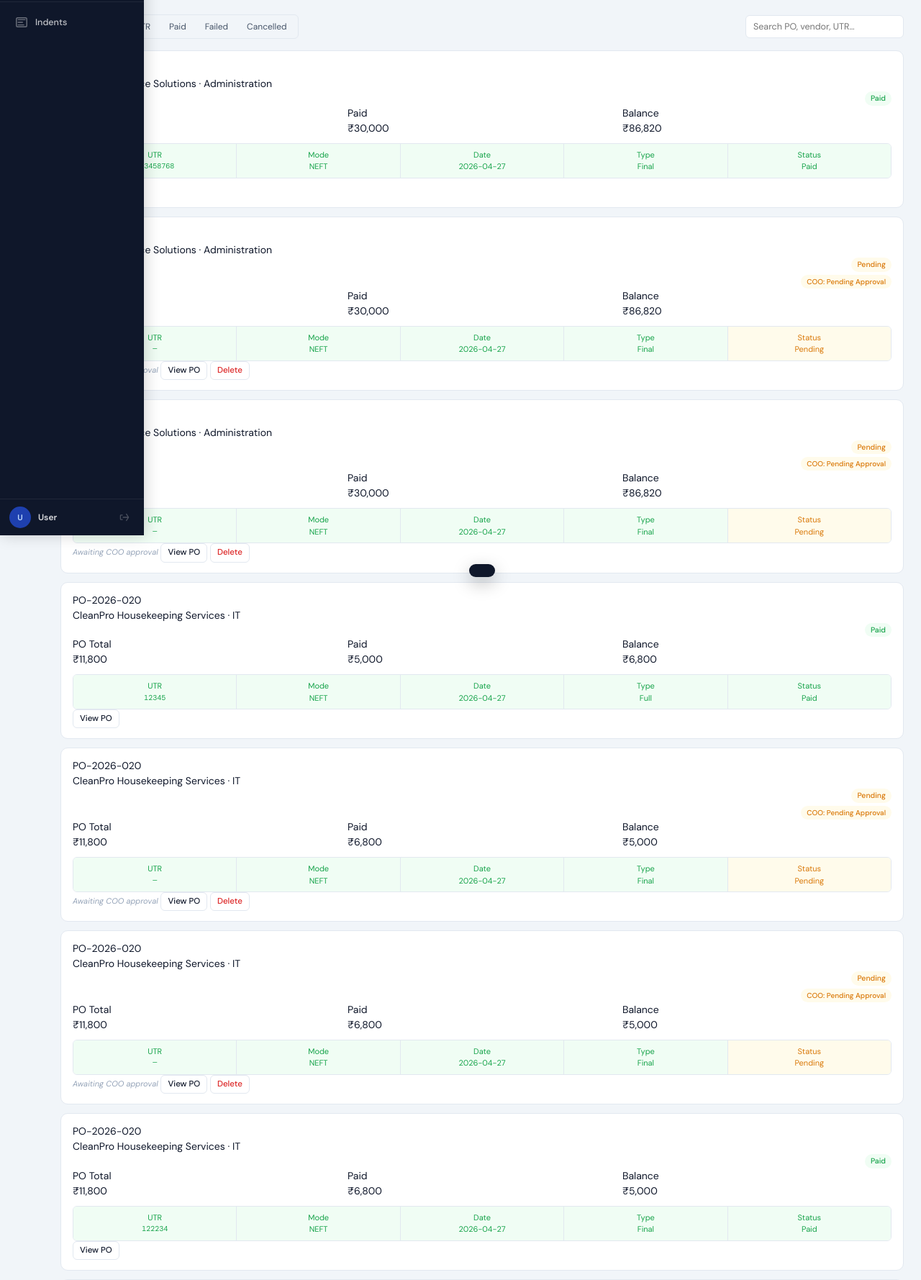
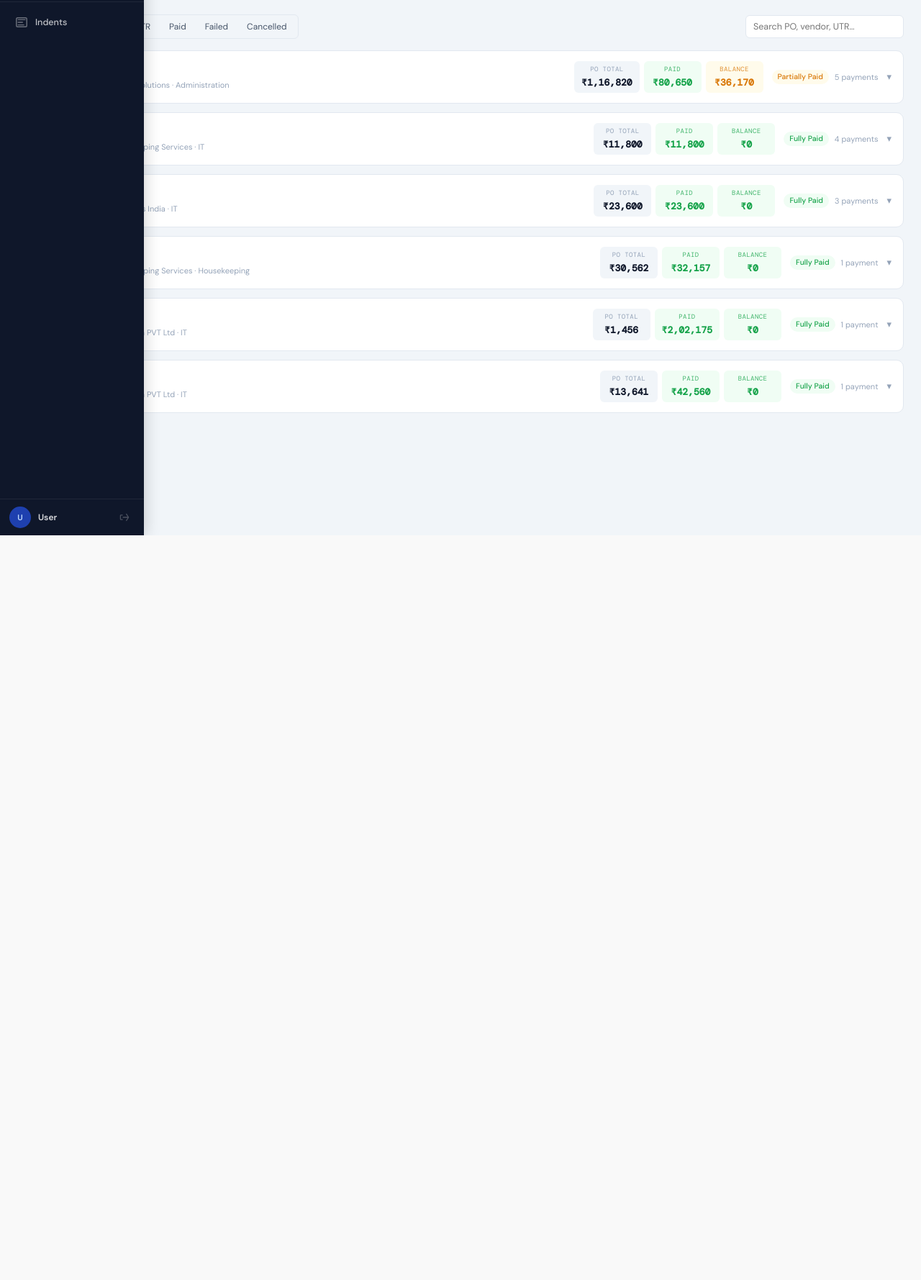
Before and after one commit to PrAjWa-L/PO_Automation, a Flask app: template app/templates/payments.html in a window 1280 px wide. Shown: the part 56-1835 px from the top of the page at 72% size. After the commit the page ends 800 px from the top, so only its background shows below. Run offline with Flask 3, Linux system fonts and the light colour scheme; the template is opened without the code that fills it, so the values that code supplies are empty; data comes from the database, SQL or seed files in the repository; both versions use the stored data as it was after the commit; some libraries are stand-ins or nearby versions.

Commit message:
Payment module changes

```diff
--- a/app/routes/payments.py
+++ b/app/routes/payments.py
@@ -26,21 +26,57 @@ VALID_MODES  = ["NEFT", "RTGS", "IMPS", "Cheque", "Cash", "UPI"]
 VALID_STATUS = ["Pending", "Paid", "Failed", "Cancelled"]
 
 
-# ─── LIST ────────────────────────────────────────────────────
+# ─── LIST (grouped by PO) ────────────────────────────────────
 @payments_bp.get("")
 def list_payments():
-    q = Payment.query
+    from sqlalchemy import func
+    from collections import OrderedDict
 
     status = request.args.get("status")
     po_id  = request.args.get("po_id")
     mode   = request.args.get("payment_mode")
 
+    q = Payment.query
     if status: q = q.filter(Payment.status == status)
     if po_id:  q = q.filter(Payment.po_id  == po_id)
     if mode:   q = q.filter(Payment.payment_mode == mode)
 
-    payments = q.order_by(Payment.payment_date.desc()).all()
-    return ok([p.to_dict() for p in payments])
+    payments = q.order_by(Payment.po_id, Payment.payment_date.asc()).all()
+
+    # Total paid per PO (Paid status only)
+    paid_by_po = dict(
+        db.session.query(Payment.po_id, func.sum(Payment.amount))
+        .filter(Payment.status == "Paid")
+        .group_by(Payment.po_id)
+        .all()
+    )
+
+    # Group payments by PO
+    groups = OrderedDict()
+    for p in payments:
+        pid = p.po_id
+        if pid not in groups:
+            po          = p.po
+            grand_total = float(po.grand_total or 0) if po else 0
+            total_paid  = float(paid_by_po.get(pid, 0) or 0)
+            groups[pid] = {
+                "po_id":       pid,
+                "vendor_name": po.vendor_name if po else None,
+                "department":  po.department  if po else None,
+                "grand_total": grand_total,
+                "total_paid":  round(total_paid, 2),
+                "balance":     round(max(0, grand_total - total_paid), 2),
+                "payments":    [],
+            }
+        groups[pid]["payments"].append(p.to_dict())
+
+    # Sort by most-recent payment date first
+    def _latest(g):
+        dates = [p["payment_date"] for p in g["payments"] if p["payment_date"]]
+        return max(dates) if dates else ""
+
+    result = sorted(groups.values(), key=_latest, reverse=True)
+    return ok(result)
 
 
 # ─── PENDING UTR (special list — no UTR + status Pending) ────
--- a/app/static/css/main.css
+++ b/app/static/css/main.css
@@ -1078,6 +1078,182 @@ td {
 .pay-ctx-lbl    { font-size: 11px; color: var(--text3); }
 .pay-ctx-total  { font-size: 15px; }
 
+/* ── PO Grouped Payment Card ─────────────────────────────── */
+.po-pay-card {
+  background: var(--surface);
+  border: 1px solid var(--border);
+  border-radius: var(--r-lg);
+  margin-bottom: 12px;
+  overflow: hidden;
+  transition: box-shadow var(--t-slow);
+}
+.po-pay-card:hover { box-shadow: var(--sh-md); }
+
+/* Header (always visible, clickable) */
+.po-pay-hd {
+  display: flex;
+  align-items: center;
+  justify-content: space-between;
+  padding: 14px 16px;
+  cursor: pointer;
+  user-select: none;
+  gap: 12px;
+}
+.po-pay-hd:hover { background: var(--surface2); }
+
+.po-pay-hd-left  { flex: 1; min-width: 0; }
+.po-pay-po       { font-size: 13.5px; font-weight: 700; color: var(--text); }
+.po-pay-meta     { font-size: 11px; color: var(--text3); margin-top: 2px; }
+
+.po-pay-hd-right {
+  display: flex;
+  align-items: center;
+  gap: 0;
+  flex-shrink: 0;
+}
+
+/* Financial summary boxes in header */
+.po-pay-financials {
+  display: flex;
+  gap: 6px;
+}
+.po-pay-fin-box {
+  background: var(--surface3);
+  border-radius: 6px;
+  padding: 5px 10px;
+  text-align: center;
+  min-width: 80px;
+}
+.po-pay-fin-box.paid    { background: var(--green-bg); }
+.po-pay-fin-box.balance { background: var(--amber-bg); }
+.po-pay-fin-box.done    { background: var(--green-bg); }
+.po-pay-fin-lbl {
+  font-size: 9px;
+  color: var(--text3);
+  text-transform: uppercase;
+  letter-spacing: .4px;
+  font-family: var(--font-mono);
+}
+.po-pay-fin-box.paid    .po-pay-fin-lbl { color: var(--green);  opacity: .8; }
+.po-pay-fin-box.balance .po-pay-fin-lbl { color: var(--amber);  opacity: .8; }
+.po-pay-fin-box.done    .po-pay-fin-lbl { color: var(--green);  opacity: .8; }
+.po-pay-fin-val {
+  font-size: 13px;
+  font-weight: 600;
+  font-family: var(--font-mono);
+  margin-top: 1px;
+  color: var(--text);
+}
+.po-pay-fin-box.paid    .po-pay-fin-val { color: var(--green); }
+.po-pay-fin-box.balance .po-pay-fin-val { color: var(--amber); }
+.po-pay-fin-box.done    .po-pay-fin-val { color: var(--green); }
+
+.po-pay-count {
+  font-size: 11px;
+  color: var(--text3);
+  white-space: nowrap;
+}
+.po-pay-chevron {
+  font-size: 13px;
+  color: var(--text3);
+  transition: transform .2s;
+  margin-left: 4px;
+}
+
+/* Collapsible rows container */
+.po-pay-rows {
+  max-height: 0;
+  overflow: hidden;
+  transition: max-height .28s ease;
+  border-top: 0px solid var(--border);
+}
+.po-pay-rows.open {
+  max-height: 1200px;
+  border-top: 1px solid var(--border);
+}
+
+.po-pay-rows-inner {
+  padding: 0 0 6px;
+}
+
+/* Individual payment row inside the dropdown */
+.po-pay-row {
+  display: flex;
+  align-items: flex-start;
+  gap: 10px;
+  padding: 10px 16px;
+  border-bottom: 1px solid var(--border);
+}
+.po-pay-row:last-of-type { border-bottom: none; }
+.po-pay-row.row-paid    { background: var(--surface); }
+.po-pay-row.row-pending { background: var(--amber-bg); }
+
+.po-pay-row-idx {
+  font-size: 10px;
+  font-family: var(--font-mono);
+  color: var(--text3);
+  min-width: 22px;
+  padding-top: 3px;
+}
+
+.po-pay-row-body { flex: 1; min-width: 0; }
+
+.po-pay-row-chips {
+  display: flex;
+  flex-wrap: wrap;
+  gap: 5px;
+  margin-bottom: 5px;
+}
+.po-pay-chip {
+  background: var(--surface3);
+  border: 1px solid var(--border);
+  border-radius: 4px;
+  padding: 1px 7px;
+  font-size: 10px;
+  color: var(--text2);
+  font-family: var(--font-mono);
+}
+
+.po-pay-row-details {
+  display: flex;
+  flex-wrap: wrap;
+  align-items: center;
+  gap: 6px;
+  font-size: 12px;
+  color: var(--text2);
+}
+.po-pay-row-amt {
+  font-weight: 700;
+  font-family: var(--font-mono);
+  color: var(--text);
+  font-size: 13px;
+}
+.po-pay-row-sep { color: var(--text3); }
+
+.po-pay-row-btns {
+  display: flex;
+  flex-direction: column;
+  align-items: flex-end;
+  gap: 5px;
+  flex-shrink: 0;
+}
+.po-pay-awaiting {
+  font-size: 10px;
+  color: var(--amber);
+  font-style: italic;
+}
+
+/* Bottom action bar inside dropdown */
+.po-pay-row-actions {
+  display: flex;
+  align-items: center;
+  gap: 8px;
+  padding: 10px 16px 4px;
+  border-top: 1px dashed var(--border);
+  margin-top: 4px;
+}
+
+/* ── UTR strip ───────────────────────────────────────────── */
 .utr-summary-strip {
   background: var(--green-bg);
   border: 1px solid var(--green-b);
--- a/app/static/js/payments.js
+++ b/app/static/js/payments.js
@@ -1,14 +1,15 @@
 /**
  * payments.js — Payments & UTR module
+ * Cards are grouped per PO. Each card has a collapsible list of instalment rows.
  * Exposes: window.Payments
  */
 
 const Payments = (() => {
 
   let _filter   = '';
-  let _all      = [];   /* full cached list for client-side search */
-  let _payCtx   = {};   /* context for payment modal */
-  let _utrPayId = null; /* payment ID for UTR modal  */
+  let _all      = [];   // grouped PO list cached for search
+  let _payCtx   = {};   // context for payment modal
+  let _utrPayId = null; // payment ID for UTR modal
 
   const _isCOO = () => window.PROCUREIQ && window.PROCUREIQ.userRole === 'coo';
 
@@ -27,13 +28,13 @@ const Payments = (() => {
       wrap.innerHTML = Utils.emptyState('⚠', 'Could not load payments.');
       return;
     }
-    const pays = r.data || [];
-    _all = pays;
-    if (!pays.length) {
+    const groups = r.data || [];
+    _all = groups;
+    if (!groups.length) {
       wrap.innerHTML = Utils.emptyState('💳', 'No payments recorded yet.');
       return;
     }
-    wrap.innerHTML = pays.map(_card).join('');
+    wrap.innerHTML = groups.map(_poCard).join('');
   }
 
   function filter(status, tabEl) {
@@ -48,162 +49,216 @@ const Payments = (() => {
     const q = (document.getElementById('pay-search')?.value || '').toLowerCase().trim();
     const wrap = document.getElementById('payments-list');
     if (!wrap) return;
-
-    const source = _all;
-    if (!source.length) return;
+    if (!_all.length) return;
 
     const filtered = q
-      ? source.filter(p =>
-          [p.po_id, p.vendor_name, p.utr_number, p.payment_mode,
-           p.payment_type, p.status, p.department, p.payment_date]
-            .join(' ').toLowerCase().includes(q)
+      ? _all.filter(g =>
+          [g.po_id, g.vendor_name, g.department,
+           ...g.payments.map(p => [p.utr_number, p.payment_mode, p.payment_type, p.status].join(' '))
+          ].join(' ').toLowerCase().includes(q)
         )
-      : source;
+      : _all;
 
     if (!filtered.length) {
       wrap.innerHTML = Utils.emptyState('🔍', `No payments match "${Utils.esc(q)}".`);
       return;
     }
-    wrap.innerHTML = filtered.map(_card).join('');
+    wrap.innerHTML = filtered.map(_poCard).join('');
   }
 
-  function _card(p) {
-    const bal  = Math.max(0, (p.po_grand || 0) - p.amount);
-    const paid = p.status === 'Paid';
+  /* ─────────────────────────────────────────────
+     PO GROUP CARD
+  ───────────────────────────────────────────── */
+  function _poCard(g) {
+    const bal        = g.balance || 0;
+    const totalPaid  = g.total_paid || 0;
+    const grandTotal = g.grand_total || 0;
+    const count      = g.payments.length;
 
-    // Only show approval badge/controls when payment is NOT yet completed.
-    // Paid payments have cleared the workflow — no COO badge needed.
-    const needsApproval  = !paid;
-    const approvalStatus = needsApproval ? (p.approval_status || 'Pending Approval') : null;
+    // Overall PO payment status
+    const fullyPaid  = bal <= 0.01;
+    const statusCls  = fullyPaid ? 'badge-green' : (totalPaid > 0 ? 'badge-amber' : 'badge-red');
+    const statusLbl  = fullyPaid ? 'Fully Paid'  : (totalPaid > 0 ? 'Partially Paid' : 'Unpaid');
+
+    const uid = 'pg-' + g.po_id.replace(/[^a-z0-9]/gi, '-');
+
+    return `
+    <div class="po-pay-card" id="${uid}">
+
+      <!-- Header row -->
+      <div class="po-pay-hd" onclick="Payments.toggleRows('${uid}')">
+        <div class="po-pay-hd-left">
+          <div class="po-pay-po">${Utils.esc(g.po_id)}</div>
+          <div class="po-pay-meta">
+            ${Utils.esc(g.vendor_name || '—')}
+            ${g.department ? ' · ' + Utils.esc(g.department) : ''}
+          </div>
+        </div>
+        <div class="po-pay-hd-right">
+          <div class="po-pay-financials">
+            <div class="po-pay-fin-box">
+              <div class="po-pay-fin-lbl">PO Total</div>
+              <div class="po-pay-fin-val">${Utils.fmtCurrency(grandTotal)}</div>
+            </div>
+            <div class="po-pay-fin-box paid">
+              <div class="po-pay-fin-lbl">Paid</div>
+              <div class="po-pay-fin-val">${Utils.fmtCurrency(totalPaid)}</div>
+            </div>
+            <div class="po-pay-fin-box ${bal > 0.01 ? 'balance' : 'done'}">
+              <div class="po-pay-fin-lbl">Balance</div>
+              <div class="po-pay-fin-val">${Utils.fmtCurrency(bal)}</div>
+            </div>
+          </div>
+          <div style="display:flex;align-items:center;gap:8px;margin-left:12px;">
+            <span class="badge ${statusCls}">${statusLbl}</span>
+            <span class="po-pay-count">${count} payment${count !== 1 ? 's' : ''}</span>
+            <span class="po-pay-chevron" id="${uid}-chev">▾</span>
+          </div>
+        </div>
+      </div>
+
+      <!-- Collapsible payment rows -->
+      <div class="po-pay-rows" id="${uid}-rows">
+        <div class="po-pay-rows-inner">
+          ${g.payments.map((p, i) => _payRow(p, g, i)).join('')}
+          <div class="po-pay-row-actions">
+            ${bal > 0.01
+              ? `<button class="btn btn-sm btn-primary"
+                         onclick="event.stopPropagation();Payments.openPayRemaining('${Utils.esc(g.po_id)}','${Utils.esc(g.vendor_name||'')}',${grandTotal},${bal})">
+                   + Pay Remaining ${Utils.fmtCurrency(bal)}
+                 </button>`
+              : `<span style="font-size:12px;color:var(--green);font-weight:600;">✓ Fully settled</span>`
+            }
+            <button class="btn btn-sm"
+                    onclick="event.stopPropagation();PO && PO.view('${Utils.esc(g.po_id)}')">
+              View PO
+            </button>
+          </div>
+        </div>
+      </div>
+
+    </div>`;
+  }
+
+  function _payRow(p, g, idx) {
+    const paid           = p.status === 'Paid';
+    const approvalStatus = paid ? null : (p.approval_status || 'Pending Approval');
     const approvalCls    = approvalStatus === 'Approved' ? 'badge-green'
                          : approvalStatus === 'Rejected' ? 'badge-red'
                          : 'badge-amber';
 
     return `
-      <div class="pay-card">
-        <div class="pay-card-hd">
-          <div>
-            <div class="pay-card-po">${Utils.esc(p.po_id)}</div>
-            <div class="pay-card-vendor">
-              ${Utils.esc(p.vendor_name || '—')}
-              ${p.department ? ' · ' + Utils.esc(p.department) : ''}
-            </div>
-          </div>
-          <div style="display:flex;flex-direction:column;align-items:flex-end;gap:4px;">
+    <div class="po-pay-row ${paid ? 'row-paid' : 'row-pending'}">
+      <div class="po-pay-row-idx">#${idx + 1}</div>
+
+      <div class="po-pay-row-body">
+        <div class="po-pay-row-chips">
           ${Utils.payBadge(p.status)}
           ${approvalStatus
             ? `<span class="badge ${approvalCls}" style="font-size:10px;">COO: ${approvalStatus}</span>`
             : ''}
+          <span class="po-pay-chip">${Utils.esc(p.payment_type || '—')}</span>
+          <span class="po-pay-chip">${Utils.esc(p.payment_mode || '—')}</span>
+        </div>
+        <div class="po-pay-row-details">
+          <span class="po-pay-row-amt">${Utils.fmtCurrency(p.amount)}</span>
+          <span class="po-pay-row-sep">·</span>
+          <span>${Utils.esc(p.payment_date || '—')}</span>
+          ${p.utr_number
+            ? `<span class="po-pay-row-sep">·</span>
+               <span style="font-family:var(--font-mono);font-size:11px;color:var(--text2);">
+                 UTR: ${Utils.esc(p.utr_number)}
+               </span>`
+            : ''}
+          ${p.remarks
+            ? `<span class="po-pay-row-sep">·</span>
+               <span style="font-size:11px;color:var(--text3);font-style:italic;">${Utils.esc(p.remarks)}</span>`
+            : ''}
         </div>
       </div>
 
-        <div class="pay-amts">
-          <div class="pay-amt-box">
-            <div class="pay-amt-lbl">PO Total</div>
-            <div class="pay-amt-val">${Utils.fmtCurrency(p.po_grand || 0)}</div>
-          </div>
-          <div class="pay-amt-box paid">
-            <div class="pay-amt-lbl">Paid</div>
-            <div class="pay-amt-val">${Utils.fmtCurrency(p.amount)}</div>
-          </div>
-          <div class="pay-amt-box ${bal > 0 ? 'pending' : ''}">
-            <div class="pay-amt-lbl">Balance</div>
-            <div class="pay-amt-val">${Utils.fmtCurrency(bal)}</div>
-          </div>
-        </div>
-
-        <div class="pay-timeline">
-          <div class="pay-step done">
-            <div class="pay-step-lbl">UTR</div>
-            <div class="pay-step-val" style="font-family:var(--font-mono);font-size:10px;">
-              ${Utils.esc(p.utr_number || '—')}
-            </div>
-          </div>
-          <div class="pay-step done">
-            <div class="pay-step-lbl">Mode</div>
-            <div class="pay-step-val">${Utils.esc(p.payment_mode || '—')}</div>
-          </div>
-          <div class="pay-step done">
-            <div class="pay-step-lbl">Date</div>
-            <div class="pay-step-val">${Utils.esc(p.payment_date || '—')}</div>
-          </div>
-          <div class="pay-step done">
-            <div class="pay-step-lbl">Type</div>
-            <div class="pay-step-val">${Utils.esc(p.payment_type || '—')}</div>
-          </div>
-          <div class="pay-step ${paid ? 'done' : 'pend'}">
-            <div class="pay-step-lbl">Status</div>
-            <div class="pay-step-val">${Utils.esc(p.status)}</div>
-          </div>
-        </div>
-
-        <div class="pay-card-actions">
+      <div class="po-pay-row-btns">
         ${_isCOO() && approvalStatus === 'Pending Approval'
-            ? `<button class="btn btn-sm btn-green"
-                       onclick="Payments.approve(${p.id})">
-                 ✓ Approve
-               </button>
-               <button class="btn btn-sm btn-red"
-                       onclick="Payments.rejectPayment(${p.id})">
-                 ✕ Reject
-               </button>`
+          ? `<button class="btn btn-sm btn-green" onclick="event.stopPropagation();Payments.approve(${p.id})">✓ Approve</button>
+             <button class="btn btn-sm btn-red"   onclick="event.stopPropagation();Payments.rejectPayment(${p.id})">✕ Reject</button>`
           : ''}
         ${!paid && approvalStatus === 'Approved'
           ? `<button class="btn btn-sm btn-primary"
-                       onclick="Payments.openUTR(${p.id},'${Utils.esc(p.po_id)}','${Utils.esc(p.vendor_name || '')}',${p.amount})">
+                     onclick="event.stopPropagation();Payments.openUTR(${p.id},'${Utils.esc(p.po_id)}','${Utils.esc(g.vendor_name||'')}',${p.amount})">
                Enter UTR →
              </button>`
           : ''}
         ${!paid && approvalStatus === 'Pending Approval' && !_isCOO()
-            ? `<span style="font-size:11px;color:var(--text3);font-style:italic;">Awaiting COO approval</span>`
+          ? `<span class="po-pay-awaiting">Awaiting COO approval</span>`
           : ''}
-          <button class="btn btn-sm"
-                  onclick="PO && PO.view('${Utils.esc(p.po_id)}')">
-            View PO
-          </button>
         ${!paid && approvalStatus !== 'Approved'
           ? `<button class="btn btn-sm" style="color:var(--red);"
-                       onclick="Payments.remove(${p.id})">
-                 Delete
-               </button>`
+                     onclick="event.stopPropagation();Payments.remove(${p.id})">Delete</button>`
           : ''}
       </div>
     </div>`;
   }
 
   /* ─────────────────────────────────────────────
+     TOGGLE DROPDOWN
+  ───────────────────────────────────────────── */
+  function toggleRows(uid) {
+    const rows = document.getElementById(uid + '-rows');
+    const chev = document.getElementById(uid + '-chev');
+    if (!rows) return;
+    const open = rows.classList.toggle('open');
+    if (chev) chev.textContent = open ? '▴' : '▾';
+  }
+
+  /* ─────────────────────────────────────────────
      RECORD PAYMENT MODAL
   ───────────────────────────────────────────── */
-  function openModal(poId, vendor, total, due) {
-    _payCtx = { poId: poId || '', vendor: vendor || '', total: total || 0 };
+  function openModal(poId, vendor, total, due, alreadyPaid) {
+    _payCtx = {
+      poId:        poId       || '',
+      vendor:      vendor     || '',
+      total:       total      || 0,
+      alreadyPaid: alreadyPaid != null ? alreadyPaid : 0,
+    };
 
-    _set('pay-modal-title', 'Record Payment' + (poId ? ' — ' + poId : ''));
-    _set('pay-po-lbl',      poId   || '—');
-    _set('pay-vendor-lbl',  vendor || '—');
-    _set('pay-total-lbl',   Utils.fmtCurrency(total || 0));
+    _set('pay-modal-title',    'Record Payment' + (poId ? ' — ' + poId : ''));
+    _set('pay-po-lbl',         poId   || '—');
+    _set('pay-vendor-lbl',     vendor || '—');
+    _set('pay-total-lbl',      Utils.fmtCurrency(total || 0));
+    _set('pay-already-paid-lbl', Utils.fmtCurrency(_payCtx.alreadyPaid || 0));
 
-    _fld('pay-po-id',  poId    || '');
-    _fld('pay-amount', due     || '');
-    _fld('pay-date',   Utils.today());
-    _fld('pay-utr',    '');
-    _fld('pay-remarks','');
-    _fld('pay-balance', Utils.fmt(Math.max(0, (total || 0) - (due || 0))));
+    _fld('pay-po-id',   poId  || '');
+    _fld('pay-amount',  due   || '');
+    _fld('pay-date',    Utils.today());
+    _fld('pay-utr',     '');
+    _fld('pay-remarks', '');
+
+    const initAmt   = +(due || 0);
+    const remaining = Math.max(0, (_payCtx.total || 0) - _payCtx.alreadyPaid - initAmt);
+    _fld('pay-balance', Utils.fmt(remaining));
 
     Modal.open('pay-modal');
   }
 
+  function openPayRemaining(poId, vendor, total, balance) {
+    openModal(poId, vendor, total, balance, total - balance);
+    const typeEl = document.getElementById('pay-type');
+    if (typeEl) typeEl.value = 'Final';
+  }
+
   function updateBalance() {
-    const amt = +(_fldVal('pay-amount') || 0);
-    _fld('pay-balance', Utils.fmt(Math.max(0, (_payCtx.total || 0) - amt)));
+    const amt         = +(_fldVal('pay-amount') || 0);
+    const alreadyPaid = _payCtx.alreadyPaid || 0;
+    _fld('pay-balance', Utils.fmt(Math.max(0, (_payCtx.total || 0) - alreadyPaid - amt)));
   }
 
   async function save() {
     const poId = _fldVal('pay-po-id');
-    if (!poId)  { Utils.toast('PO Number is required.');     return; }
+    if (!poId) { Utils.toast('PO Number is required.');   return; }
     const amt  = +(_fldVal('pay-amount') || 0);
-    if (!amt)   { Utils.toast('Amount is required.');         return; }
+    if (!amt)  { Utils.toast('Amount is required.');      return; }
     const date = _fldVal('pay-date');
-    if (!date)  { Utils.toast('Payment date is required.');   return; }
+    if (!date) { Utils.toast('Payment date is required.'); return; }
 
     const body = {
       po_id:        poId,
@@ -293,11 +348,17 @@ const Payments = (() => {
   }
 
   /* ── Helpers ── */
-  function _fld(id, val) { const el = document.getElementById(id); if (el) el.value = val; }
-  function _fldVal(id)   { return document.getElementById(id)?.value.trim() || ''; }
-  function _set(id, txt) { const el = document.getElementById(id); if (el) el.textContent = txt; }
+  function _fld(id, val)  { const el = document.getElementById(id); if (el) el.value = val; }
+  function _fldVal(id)    { return document.getElementById(id)?.value.trim() || ''; }
+  function _set(id, txt)  { const el = document.getElementById(id); if (el) el.textContent = txt; }
 
-  return { load, filter, search, openModal, updateBalance, save, openUTR, submitUTR, approve, rejectPayment, remove };
+  return {
+    load, filter, search,
+    openModal, openPayRemaining, updateBalance, save,
+    openUTR, submitUTR,
+    approve, rejectPayment,
+    remove, toggleRows,
+  };
 })();
 
 window.Payments = Payments;
--- a/app/templates/partials/_modal_payment.html
+++ b/app/templates/partials/_modal_payment.html
@@ -17,9 +17,15 @@
           <div class="pay-ctx-po" id="pay-po-lbl">—</div>
           <div class="pay-ctx-vendor" id="pay-vendor-lbl">—</div>
         </div>
-        <div style="text-align:right;">
-          <div class="pay-ctx-lbl">PO Grand Total</div>
-          <div class="amt pay-ctx-total" id="pay-total-lbl">—</div>
+        <div style="text-align:right;display:flex;gap:18px;align-items:flex-end;">
+          <div>
+            <div class="pay-ctx-lbl">Already Paid</div>
+            <div class="amt pay-ctx-total" id="pay-already-paid-lbl" style="color:var(--green,#16a34a);">—</div>
+          </div>
+          <div>
+            <div class="pay-ctx-lbl">PO Grand Total</div>
+            <div class="amt pay-ctx-total" id="pay-total-lbl">—</div>
+          </div>
         </div>
       </div>
 
```
Also changed, not shown: app/po_automation.db. Lines whose indentation alone changed are shown as unchanged.
